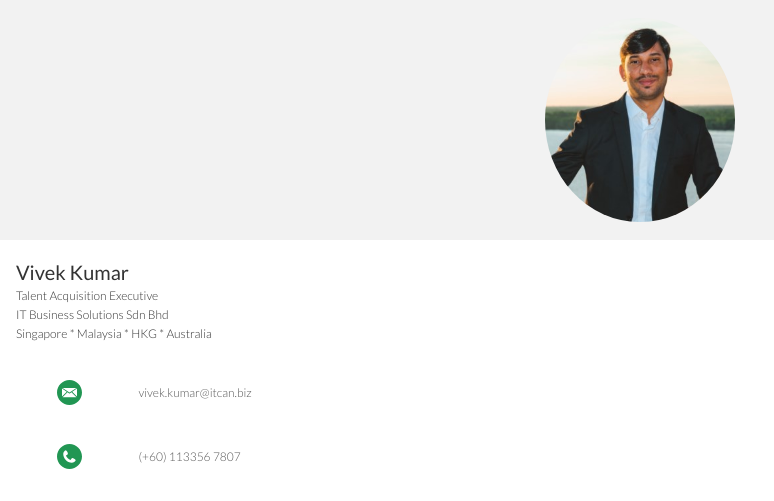
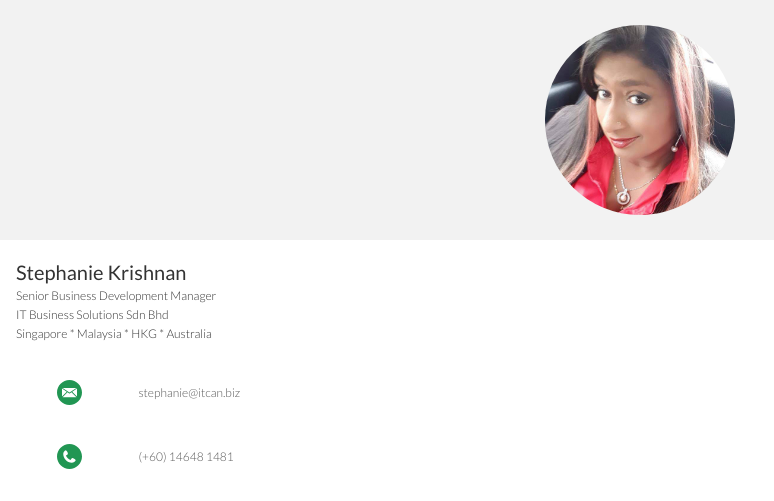
Before and after one commit to ITCANNAMECARD/Stephanie-Krishnan, a plain HTML site: page index.html in a window 1280 px wide. Shown: the top 501 px of the page, 0-774 px from the left. Drawn offline with Linux system fonts and the light colour scheme; a web font is replaced by a local one.

Commit message:
Update index.html

```diff
--- a/index.html
+++ b/index.html
@@ -14,7 +14,7 @@
 			<div class="row">
 				<div class="col"></div>
 				<div class="col is-5">
-					<img class="profile-pic" src="VIVEK KUMAR.jpg" alt="Profile Picture">
+					<img class="profile-pic" src="Stephanie.jpeg" alt="Profile Picture">
 				</div>
 				<div class="col"></div>
 			</div>
@@ -25,8 +25,8 @@
 		<div class="container">
 			<div class="row name-title-company">
 				<div class="col is-6">
-					<p class="text-name">Vivek Kumar</p>
-					<p class="text-title-company">Talent Acquisition Executive</p>
+					<p class="text-name">Stephanie Krishnan</p>
+					<p class="text-title-company">Senior Business Development Manager</p>
 					<p class="text-title-company">IT Business Solutions Sdn Bhd</p>
 					<p class="text-title-company">Singapore	*	Malaysia	*	HKG	*	Australia
 				</div>
@@ -38,14 +38,14 @@
 	</section>
 
 	<section class="bg-color-white secondary-info">
-		<a href="mailto:vivek.kumar@itcan.biz">
+		<a href="mailto:stephanie@itcan.biz">
 			<div class="container">
 				<div class="row detail">
 					<div class="col">
 						<img src="assets/icon-email.svg" alt="Email Icon"">
 					</div>
 					<div class="col is-8">
-						<p class="text-detail">vivek.kumar@itcan.biz</p>
+						<p class="text-detail">stephanie@itcan.biz</p>
 					</div>
 					<div class="col">
 						<img src="assets/right-arrow.svg" alt="Right Arrow" height="50%" width="40%">
@@ -56,14 +56,14 @@
 	</section>
 
 	<section class="bg-color-white secondary-info">
-		<a href="tel:+601133567807">
+		<a href="tel:+60146481481">
 			<div class="container">
 				<div class="row detail">
 					<div class="col">
 						<img src="assets/icon-phone.svg" alt="Phone Icon"">
 					</div>
 					<div class="col is-8">
-						<p class="text-detail">(+60) 113356 7807</p>
+						<p class="text-detail">(+60) 14648 1481</p>
 					</div>
 					<div class="col">
 						<img src="assets/right-arrow.svg" alt="Right Arrow" height="50%" width="40%">
```
